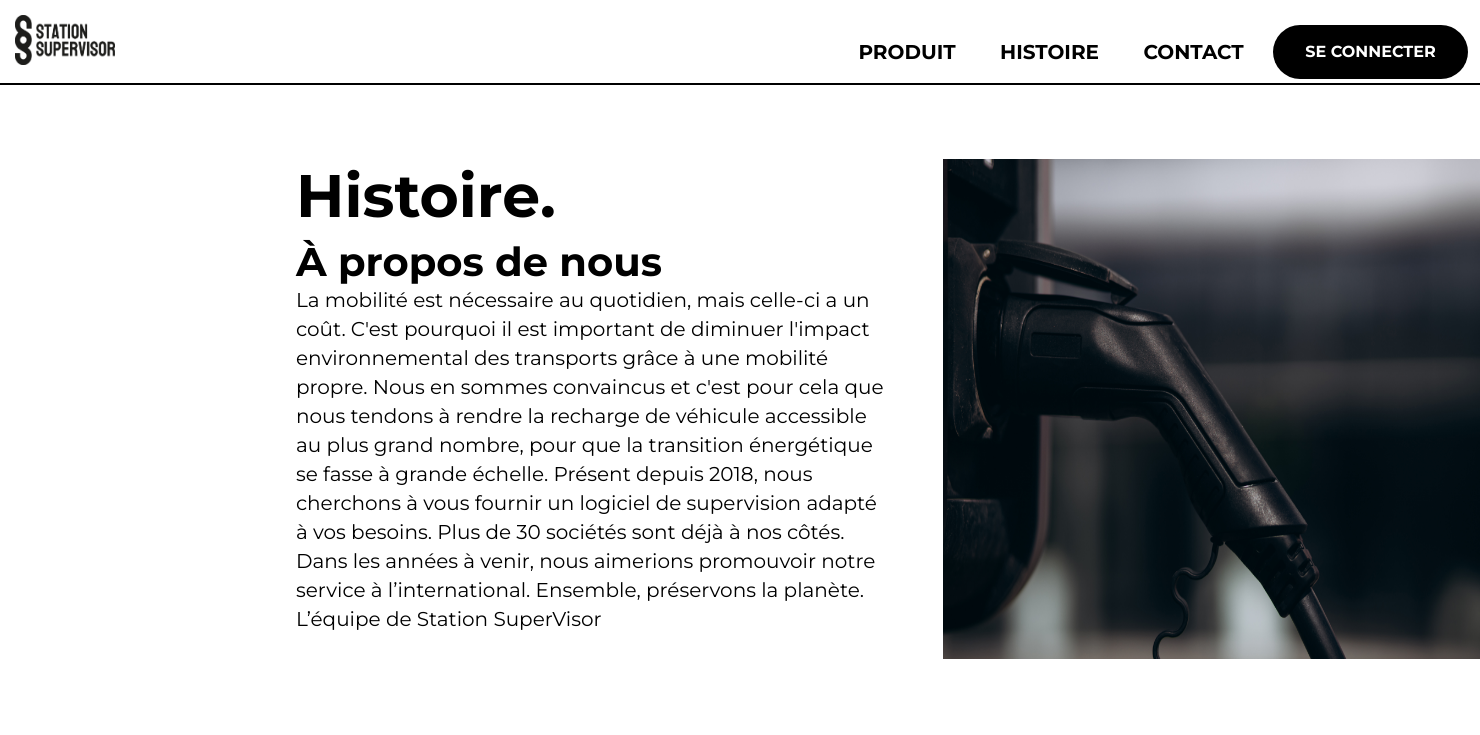
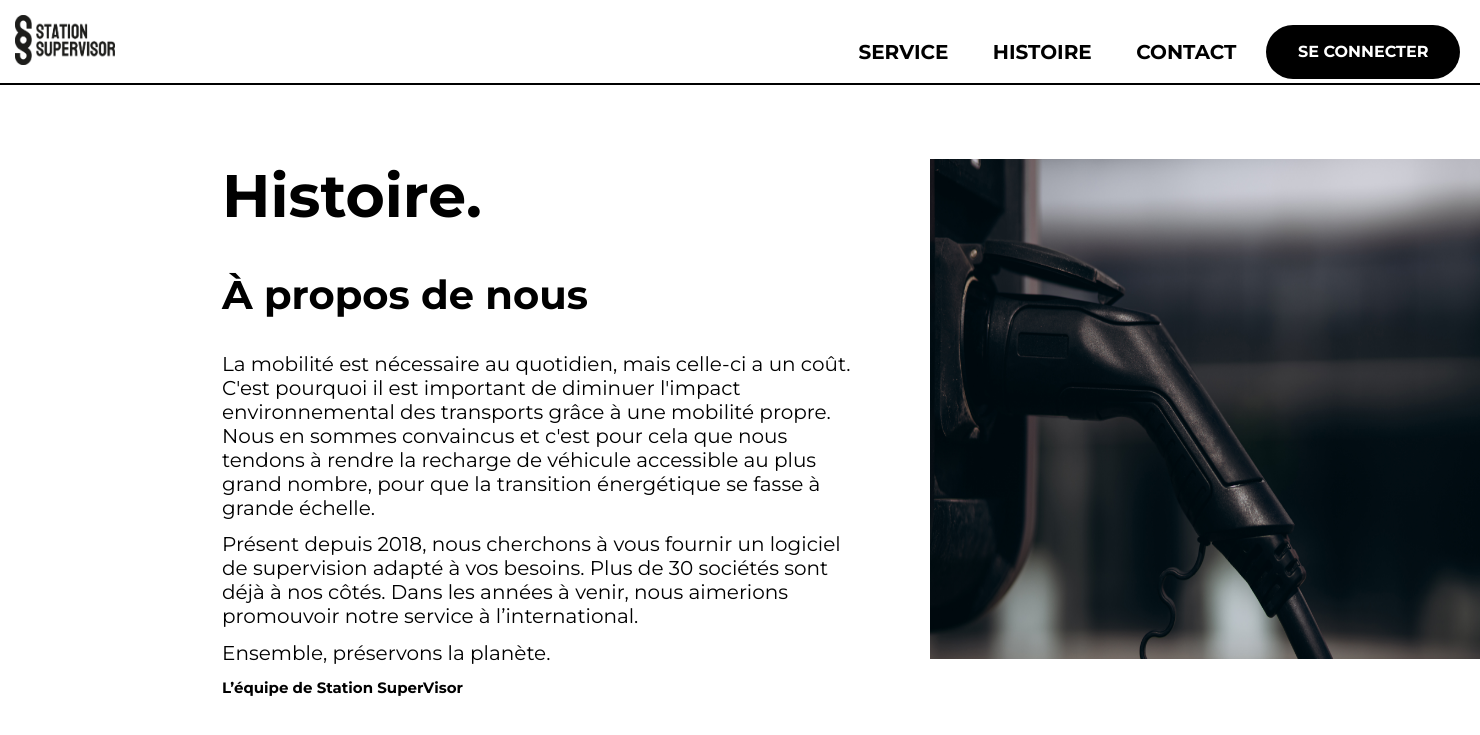
Before and after one commit to JupiterD-aurel/Supervision, a PHP site: page /histoire.php in a window 1480 px wide. Shown: the top 735 px of the page. Run offline with PHP 8.4, Linux system fonts and the light colour scheme.

Commit message:
end "Histoire"

```diff
--- a/Site/Css/link.css
+++ b/Site/Css/link.css
@@ -489,18 +489,30 @@ border: 1px solid #000000;
 
 .histoire{
 display: flex;
-margin: 5% 0 0 20%;
+margin: 5% 0 0 15%;
 }
 
 .histoire p{
-width: 588px;
-height: 274px;
 font-family: 'Montserrat';
 font-style: normal;
 font-size: 20px;
-line-height: 29px;
 color: #000000;
+margin-top: 2%;
+}
 
+.histoire h2{
+margin: 5% 0 5% 0;
+font-family: 'Montserrat';
+font-style: normal;
+font-size: 40px;
+color: #000000;
+}
+.histoire h4{
+font-family: 'Montserrat';
+font-style: normal;
+font-size: 15px;
+color: #000000;
+margin-top: 2%;
 }
 
 .part2{
--- a/Site/header.php
+++ b/Site/header.php
@@ -14,7 +14,7 @@ if($status == PHP_SESSION_NONE){
             <a href="index.php"><img src="image/logo.png" alt="logo-s.suppervisor" width="100px" height="50px"></div></a>
 
     <div class="home">
-            <a href="produit.php"><strong>PRODUIT</strong></a>
+            <a href="produit.php"><strong>SERVICE</strong></a>
             <a href="histoire.php"><strong>HISTOIRE</strong></a>
             <a href="contact.php"><strong>CONTACT</strong></a>
             <?php
--- a/Site/histoire.php
+++ b/Site/histoire.php
@@ -14,18 +14,21 @@
 <div class="histoire">
 	<div class="part1">
 		<h1>Histoire.</h1>
+
 		<h2>À propos de nous</h2>
-		<p>
 
-La mobilité est nécessaire au quotidien, mais celle-ci a un coût. C'est pourquoi il est important de diminuer l'impact environnemental des transports grâce à une mobilité propre. Nous en sommes convaincus et c'est pour cela que nous tendons à rendre la recharge de véhicule accessible au plus grand nombre, pour que la transition énergétique se fasse à grande échelle.
+		<p>La mobilité est nécessaire au quotidien, mais celle-ci a un coût.
+C'est pourquoi il est important de diminuer l'impact environnemental des transports grâce à une mobilité propre.
+Nous en sommes convaincus et c'est pour cela que nous tendons à rendre la recharge de véhicule accessible au plus grand nombre,
+pour que la transition énergétique se fasse à grande échelle.</p>
 
+<p>Présent depuis 2018, nous cherchons à vous fournir un logiciel de supervision adapté à vos besoins.
+Plus de 30 sociétés sont déjà à nos côtés. Dans les années à venir, nous aimerions promouvoir notre service à l’international.</p>
 
-Présent depuis 2018, nous cherchons à vous fournir un logiciel de supervision adapté à vos besoins. Plus de 30 sociétés sont déjà à nos côtés. Dans les années à venir, nous aimerions promouvoir notre service à l’international.
+<p>Ensemble, préservons la planète.</p>
 
-Ensemble, préservons la planète.
+<h4> L’équipe de Station SuperVisor</h4>
 
-L’équipe de Station SuperVisor
-</p>
 	</div>
 
 	<div class="part2">
--- a/Site/index.php
+++ b/Site/index.php
@@ -52,7 +52,7 @@
 	<div class="rectangle1"><img src="image/charging-pistol-in-socket-at-charging-station.jpg" alt="charging"></div>
 	<div class="rectangle2">
 	<div class="text1">
-		<h1>Produit.</h1>
+		<h1>Service.</h1>
 		<p>Lorem ipsum dolor sit amet, consectetur adipiscing elit. Curabitur a laoreet est. Fusce eleifend mattis urna. Suspendisse potenti. Sed vestibulum ligula vel metus semper, nec euismod sem aliquam. Maecenas bibendum odio leo, nec mattis ipsum accumsan sit amet. Suspendisse metus ipsum, egestas at varius</p>
 	</div>
 
--- a/Site/produit.php
+++ b/Site/produit.php
@@ -16,7 +16,7 @@
 	<div class="rectangle1"><img src="image/electric-car-power-charging.jpg" alt="charging"></div>
 	<div class="rectangle2">
 	<div class="text1">
-		<h1>Produit.</h1>
+		<h1>Service.</h1>
 		<p>Lorem ipsum dolor sit amet, consectetur adipiscing elit. Curabitur a laoreet est. Fusce eleifend mattis urna. Suspendisse potenti. Sed vestibulum ligula vel metus semper, nec euismod sem aliquam. Maecenas bibendum odio leo, nec mattis ipsum accumsan sit amet. Suspendisse metus ipsum, egestas at varius</p>
 	</div>
 
```
